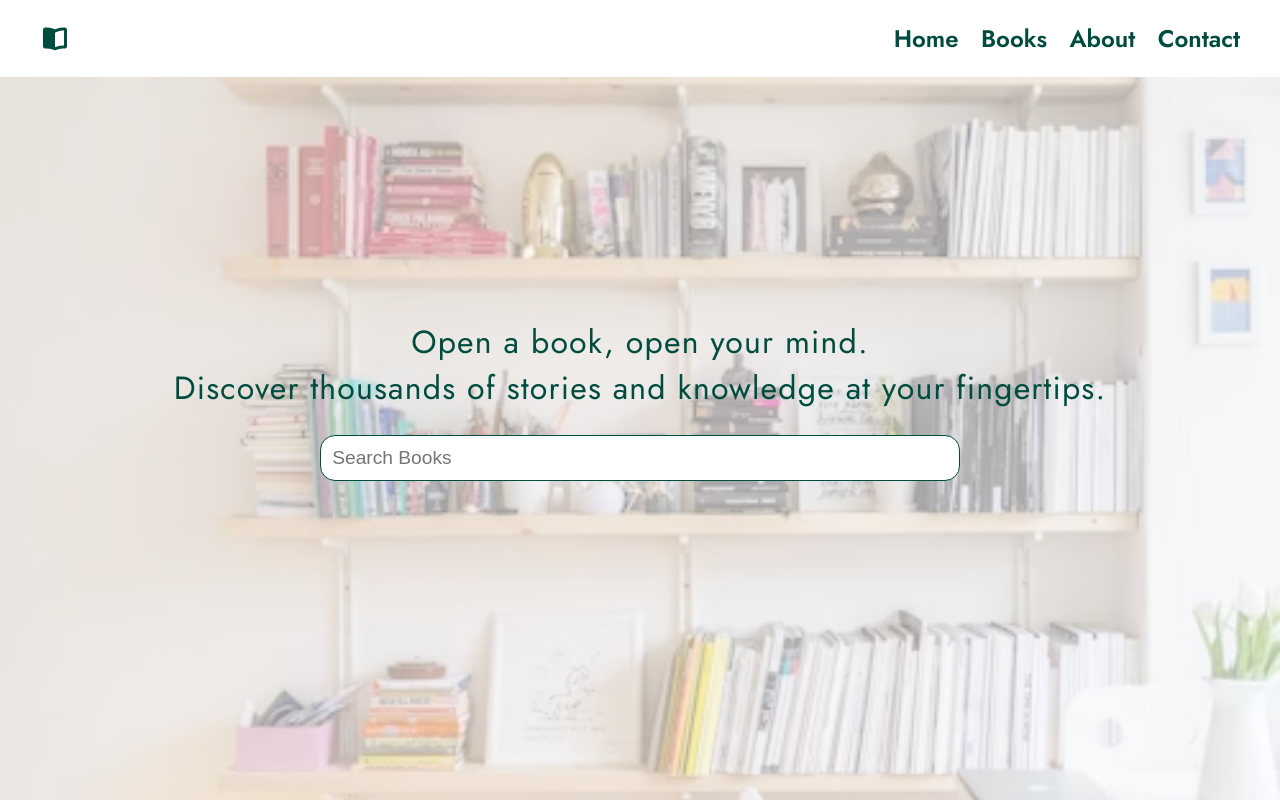
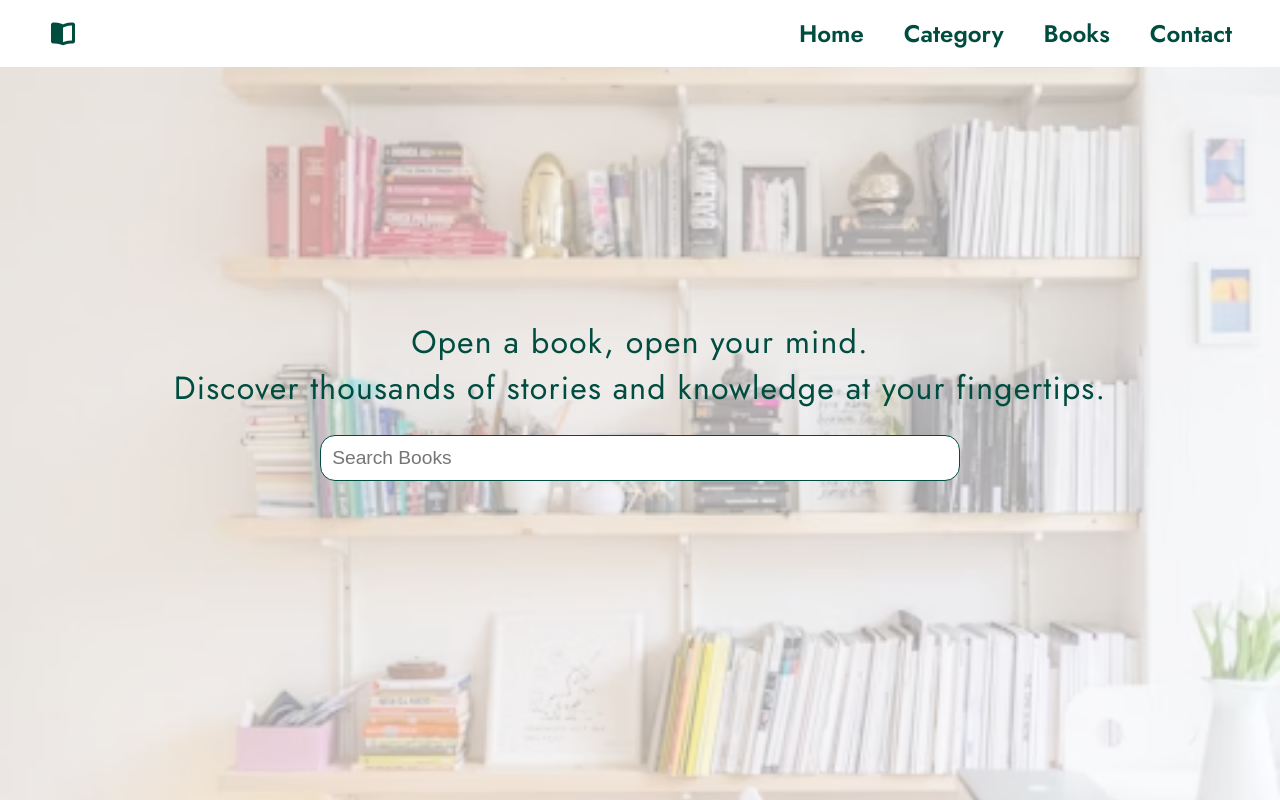
Before and after one commit to ankitjoshi26/Digital-Library, a plain HTML site: page index.html in a window 1280 px wide. Shown: the top 800 px of the page. Drawn offline with Linux system fonts and the light colour scheme.

Commit message:
initial project uploaded

```diff
--- a/index.html
+++ b/index.html
@@ -18,8 +18,8 @@
 
         <div id="menu">
                 <a href="index.html">Home</a>
+                <a href="#books-collection">Category</a>
                 <a href="#books-collection">Books</a>
-                <a href="index.html" >About</a>
                 <a href="#userform">Contact</a>
         </div>
      </div>
@@ -78,6 +78,22 @@
         </div>
      </div>
 
+     <!-- about-section  -->
+
+    <!-- <section class="about">
+     <h2>About Our Digital Library</h2>
+      <p>
+        Welcome to Our Digital Library, a modern space where knowledge meets convenience.
+        We believe that learning should be accessible to everyone, anytime, and anywhere.
+        Our digital library offers a vast collection of books, journals, and study materials from various fields — all just a click away.
+
+        Whether you’re a student, researcher, or an avid reader, our platform is designed to make reading easier and more enjoyable.
+        With an easy-to-use interface and regularly updated content, we aim to inspire curiosity, promote learning, and connect people through the power of knowledge.
+
+        Start exploring today — because every great journey begins with a single page.
+      </p>
+    </section> -->
+
      <!-- footer  -->
 
      <div id="footer">
--- a/style/style.css
+++ b/style/style.css
@@ -15,7 +15,7 @@ Subtext / Less important	#00796B80	Slightly transparent for secondary text */
     display: flex;
     align-items: center;
     justify-content: space-between;
-    padding: 1.3rem 2.5rem;
+    padding: 1rem 3rem;
     background-color: white;
     color: #02372e;
     position: fixed;
@@ -26,7 +26,7 @@ Subtext / Less important	#00796B80	Slightly transparent for secondary text */
 
 #menu {
     display: flex;
-    gap: 1.4rem;
+    gap: 2.5rem;
 }
 
 #logo a h2 {
@@ -263,6 +263,31 @@ Subtext / Less important	#00796B80	Slightly transparent for secondary text */
     transform: scale(1.05);
 }
 
+/* about-section */
+
+/* .about {
+    background-color: #fffaf0;
+    width: 100%;
+    height: auto;
+    padding: 1.2rem 2.5rem;
+    text-align: left;
+  }
+
+  .about h2 {
+    color: #02372e;
+    font-size: 2.5rem;
+    font-family: "Jost", sans-serif;
+    margin-bottom: 0.5rem;
+  }
+
+  .about p {
+    color: #555;
+    line-height: 1.6;
+    font-size: 1.5rem;
+    margin-left: 0.5rem;
+    font-family: 'Gill Sans', 'Gill Sans MT', Calibri, 'Trebuchet MS', sans-serif;
+  } */
+
 /* footer  */
 
 #footer{
@@ -363,6 +388,11 @@ Subtext / Less important	#00796B80	Slightly transparent for secondary text */
     transform: translate(-1px);
 }
 
+@media (max-width: 1024px){
+    #footer{
+        padding: 1.5rem;
+    }
+}
 @media (max-width: 768px) {
     #menu {
         position: fixed;
```
